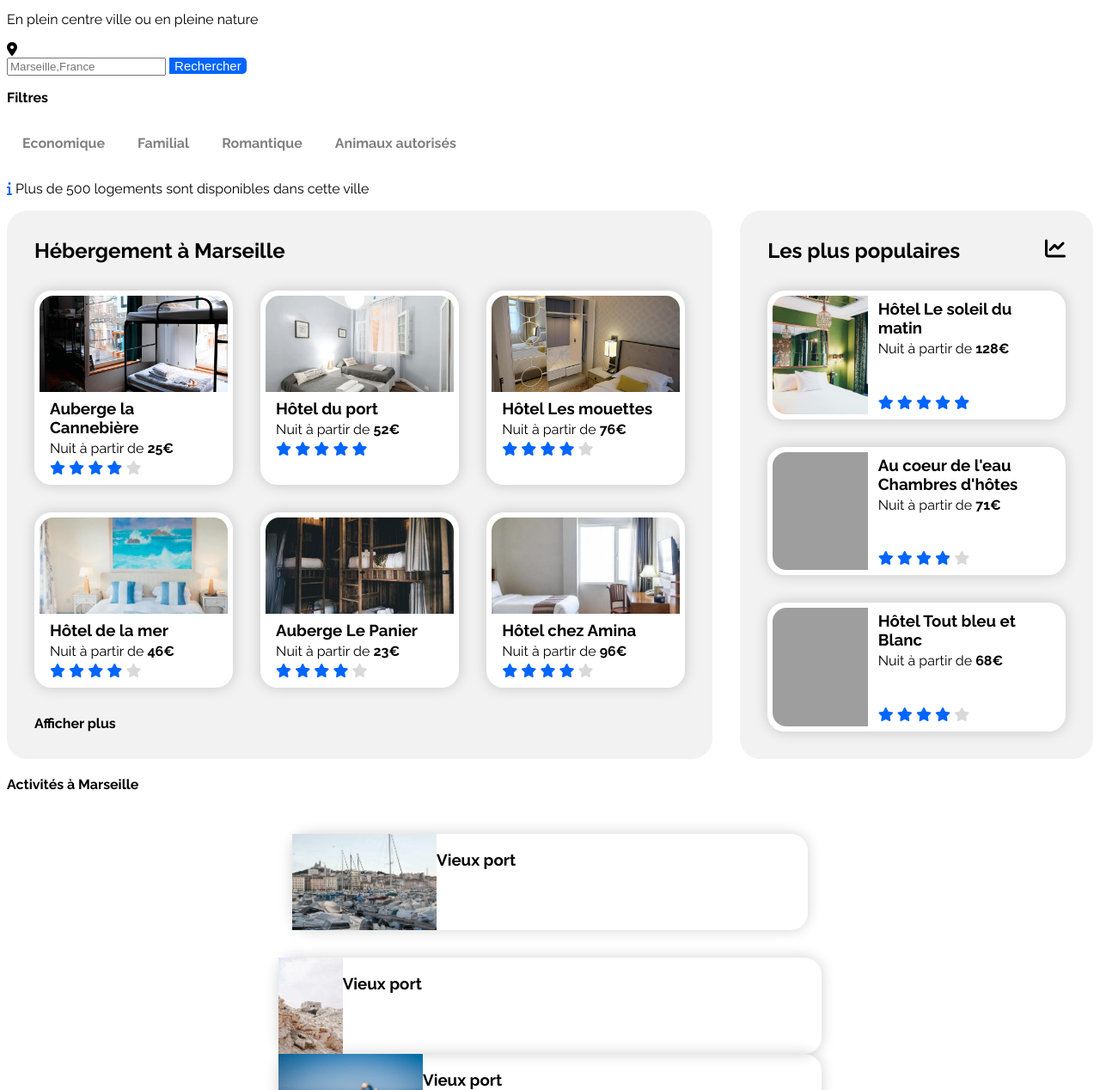
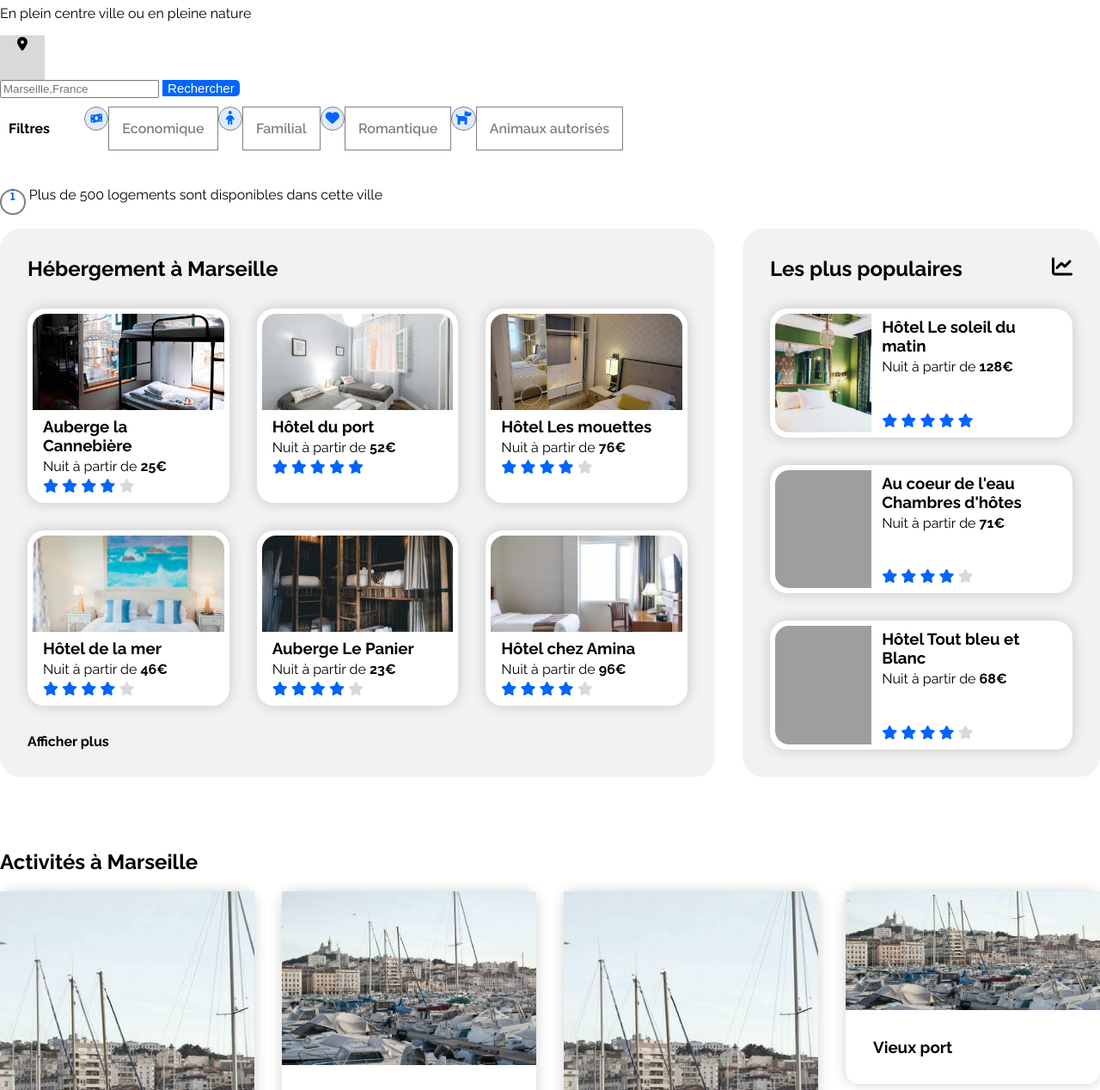
Before and after one commit to lilprim/P2_Poisson_Primael, a plain HTML site: page index.html in a window 1280 px wide. Shown: the part 109-1377 px from the top of the page at 86% size. Drawn offline with Linux system fonts and the light colour scheme; grey boxes are pictures that could not be loaded.

Commit message:
maj filtre localisation

```diff
--- a/index.html
+++ b/index.html
@@ -17,9 +17,9 @@
 
         <nav class="navigation">  <!--Menu de navigation-->
             <ul>
-                <li><a href="#">Hébergements</a></li>
-                <li><a href="#">Activité</a></li>
-                <li><a href="#">S'inscrire</a></li>
+                <li class="hbg"><a href="#">Hébergements</a></li>
+                <li class="act"><a href="#">Activité</a></li>
+                <li class="ins"><a class="bleu1" href="#">S'inscrire</a></li>
             </ul>
         </nav>
 
@@ -30,17 +30,17 @@
         <p>En plein centre ville ou en pleine nature</p>
 
         <!--Localisation-->
-
+        <div class="search">
         <form action="https://www.google.com/maps/@46.2192649,2.0517,6z">
 
-            <span class="loc"><i  class="fas fa-map-marker-alt black"></i></span>
-
-            <div>
+            <span class="loc"><i class="fas fa-map-marker-alt  black"></i></span>
                 <input type="text" id="adresse" placeholder="Marseille,France"> <!--barre de recherche-->
 
                <button type="button" class="button" >
                    <span>Rechercher</span>
-               </button>  <!-- Bouton rechercher-->
+               </button>
+
+            <!-- Bouton rechercher-->
 
             </div>
 
@@ -50,16 +50,25 @@
 
 
                             <!--Barre de filtres-->
+
+
+            <div class="filtres">
+
                      <p> <strong>Filtres</strong></p>
 
-            <div>
+                <ul>
 
-                <ul class="filtres" >
+                    <div class="money"><i class="fas fa-money-bill-wave fa-xs bleu"></i></div>
+                        <div class="filtre1"><li><strong><a href="#">Economique</strong></a></li></div>
 
-                    <li><strong><a href="#">Economique</strong></a></li>
-                    <li><strong><a href="#">Familial</strong></a></li>
-                    <li><strong><a href="#">Romantique</strong></a></li>
-                    <li><strong><a href="#">Animaux autorisés</strong></a></li>
+                    <div class="child"><i class="fas fa-child bleu"></i></div>
+                        <div class="filtre1"><li><strong><a href="#">Familial</strong></a></li></div>
+
+                    <div class="heart"><i class="fas fa-heart bleu"></i></div>
+                        <div class="filtre1"><li><strong><a href="#">Romantique</strong></a></li></div>
+
+                    <div class="dog"><i class="fas fa-dog bleu"></i></div>
+                        <div class="filtre1"><li><strong><a href="#">Animaux autorisés</strong></a></li></div>
 
                 </ul>
 
@@ -67,7 +76,7 @@
 
                                                 <!--Icone information-->
 
-                <p><i style="info" class="fas fa-info bleu"></i>
+                <p><i  class="fas fa-info fa-sm infos bleu"></i>
             Plus de 500 logements sont disponibles dans cette ville</p>
         </section>
 
@@ -240,65 +249,63 @@
 
 
 
-                <p><strong>Activités à Marseille</strong></p>
-              <div class="activite-container">
+
+
                 <section class="activite">
 
-                    <div class="activite-vignette">
-                                    <img src="images/activites/4_small/reno-laithienne-QUgJhdY5Fyk-unsplash.jpg"
+            <h2>Activités à Marseille</h2>
+
+                    <div class="activite-vignette type1">
+
+                        <div class="activite-container-image"><img src="images/activites/4_small/reno-laithienne-QUgJhdY5Fyk-unsplash.jpg"
                          alt="photo_activite">
+                        </div>
                         <h3>Vieux port</h3>
                     </div>
 
-                    <div class="activite-whitespace"></div>
+                    <div class="activite-vignette type2">
+
+                        <div class="activite-container-image"><img src="images/activites/4_small/reno-laithienne-QUgJhdY5Fyk-unsplash.jpg"
+                         alt="photo_activite">
                         </div>
-
-                    <div class="activite-vignette">
-                            <img src="images/activites/4_small/paul-hermann-QFTrLdQIRhI-unsplash.jpg"
-                        alt="photo_activite">
                         <h3>Vieux port</h3>
                     </div>
 
-                    <div class="activite-whitespace"></div>
+                     <div class="activite-vignette type3">
+
+                        <div class="activite-container-image"><img src="images/activites/4_small/reno-laithienne-QUgJhdY5Fyk-unsplash.jpg"
+                        alt="photo_activite">
                         </div>
-
-                    <div class="activite-vignette">
-                            <img src="images/activites/4_small/kevin-hikari-rV_Qd1l-VXg-unsplash.jpg"
-                            alt="photo_activite">
                         <h3>Vieux port</h3>
                     </div>
 
-                    <div class="activite-whitespace"></div>
+                    <div class="activite-vignette type4">
+
+                        <div class="activite-container-image"><img src="images/activites/4_small/reno-laithienne-QUgJhdY5Fyk-unsplash.jpg"
+                        alt="photo_activite">
                         </div>
-
-                    <div class="activite-vignette">
-                            <img src="images/activites/4_small/kilyan-sockalingum-NR8-cBCN3aI-unsplash.jpg"
-                                alt="photo_activite">
                         <h3>Vieux port</h3>
                     </div>
 
-                        <div class="activite-whitespace"></div>
+                    <div class="activite-vignette type5">
+
+                        <div class="activite-container-image"><img src="images/activites/4_small/reno-laithienne-QUgJhdY5Fyk-unsplash.jpg"
+                        alt="photo_activite">
                         </div>
-
-                    <div class="activite-vignette">
-                            <img src="images/activites/4_small/florian-wehde-xW9e8gdotxI-unsplash.jpg"
-                                alt="photo_activite">
                         <h3>Vieux port</h3>
                     </div>
 
-                        <div class="activite-whitespace"></div>
+                    <div class="activite-vignette type6">
+
+                        <div class="activite-container-image"><img src="images/activites/4_small/reno-laithienne-QUgJhdY5Fyk-unsplash.jpg"
+                        alt="photo_activite">
                         </div>
-
-                    <div class="activite-vignette">
-                            <img src="images/activites/4_small/lena-paulin-wH2-EJoDcV0-unsplash.jpg"
-                                alt="photo_activite">
                         <h3>Vieux port</h3>
                     </div>
 
-                    <div class="activite-whitespace"></div>
                     </div>
 
-                </div>
+
         </section>
 
     <footer>
--- a/style.css
+++ b/style.css
@@ -4,6 +4,7 @@
 body
 {
     font-family: "Raleway", "Sans-serif";
+    margin: 0;
 }
 
 section
@@ -40,21 +41,40 @@ ul         /* Config barre de navigation */
     flex-direction: row;
     align-self: flex-end;
     list-style-type: none;
+    margin-top: 0;
 }
 
+.hbg{
+
+border-top: 3px solid #0065FC;
+box-sizing: border-box;
+
+}
 li a
 {
     display: flex;
     color: grey;
     text-decoration: none;
-    padding: 8px 30px 8px 8px;
+    padding: 15px;
+    font-weight: 600;
 }
+ .bleu1{
+
+    color: blue !important;
+    font-weight: 700;
+
+ }
+
 
 li a:hover
 {
     color:  #0065FC;
 }
 
+.act, .ins{
+
+    border-top: 3px solid transparent;
+}
 
 
 
@@ -70,14 +90,109 @@ li a:hover
     border-bottom-right-radius: 5px;
 }
 
+.loc{
+
+    background-color: #d9d9d9;
+    border: 1px solid transparent;
+    display: block;
+    width: 50px;
+    height: 50px;
+    text-align: center;
+
+
+}
+
+.search
+{
+    display: flex;
+
+}
+
 /* Config Filtres */
 
 .filtres
 {
     display: flex;
     flex-direction: row;
+    align-content: space-between;
     color: black;
     padding: 10px 30px 10px 10px;
+
+}
+
+
+
+.filtre1{
+
+    border: 1px solid grey ;
+
+}
+
+.money
+{
+
+    height: 20px;
+    width: 20px;
+    border: 1px solid grey;
+    position: relative;
+    border-radius: 50%;
+    text-align: center;
+    padding: 0.2em 0.2em;
+    background-color: #DEEBFF;
+}
+
+.child{
+
+    height: 20px;
+    width: 20px;
+    border: 1px solid grey;
+    position: relative;
+    border-radius: 50%;
+    text-align: center;
+    padding: 0.2em 0.2em;
+    background-color: #DEEBFF;
+}
+
+.heart
+{
+
+    height: 20px;
+    width: 20px;
+    border: 1px solid grey;
+    position: relative;
+    border-radius: 50%;
+    text-align: center;
+    padding: 0.2em 0.2em;
+    background-color: #DEEBFF;
+}
+
+.dog
+{
+
+    height: 20px;
+    width: 20px;
+    border: 1px solid grey;
+    position: relative;
+    border-radius: 50%;
+    text-align: center;
+    padding: 0.2em 0.2em;
+    background-color: #DEEBFF;
+}
+
+
+/* Icone information */
+
+.infos
+{
+
+height: 20px;
+width: 20px;
+border: 2px solid grey;
+position: relative;
+border-radius: 50%;
+text-align: center;
+padding: 0.2em 0.2em;
+
 }
 
 
@@ -231,58 +346,96 @@ a{
 /* Bloc activités */
 
 .activite{
-    display: flex;
-    align-items: stretch;
-    align-content: space-between;
-    padding: 2rem;
-    margin: 0;
-}
 
-.activite-container{
-
-    display: flex;
-    flex-direction: column;
-
+    display: grid;
+    grid-template-columns: repeat(4, 1fr);
+    grid-template-rows: auto 14rem 2rem 2rem 2rem 14rem;
+    column-gap: 2rem;
+    margin: 4rem auto;
+    max-width: 1440px;
 
 }
 
-.activite p{
+.activite h2{
 
-    padding: 2rem;
+    grid-column: 1/-1;
 }
 
 .activite-vignette{
 
     display: flex;
-    align-items: stretch;
-    border-radius: 1.25rem;
-    width: 50px;
-    margin: auto;
-    box-shadow: 0 0 16px #0000002e;
-    width: 50%;
+    flex-direction: column;
+    box-shadow: 0 0 16px #0000002e ;
+    border-radius: 16px;
+
+}
+.activite-container-image{
+
+    position: relative;
+    margin: 0;
+    flex: 1;
+}
+.activite-container-image img{
+
+    height: 100%;
+    width: 100%;
+    object-fit: cover;
+    position: absolute;
 }
 
-.activite-vignette img{
+.activite-vignette h3{
 
-    width: auto;
-    height: 7rem;
+    margin: 2rem 2rem;
+
 }
+
+.type1{
+
+    grid-row: 2/7;
+    grid-column: 1/2;
+}
+
+.type2{
+
+    grid-row: 2/5;
+    grid-column: 2/3;
+}
+
+.type3{
+
+    grid-row: 2/7;
+    grid-column: 3/4;
+}
+
+.type4{
+
+    grid-row: 2/3;
+    grid-column: 4/5;
+}
+
+.type5{
+
+    grid-row: 6/7;
+    grid-column: 2/3;
+}
+
+.type6{
+
+    grid-row: 4/7;
+    grid-column: 4/5;
+
+
 
 
 
 
 /* FOOTER */
+
+
+
+
 footer
 {
-    background-color: #f2f2f2;
-    padding: 2rem;
 
+    background-color: #F2F2F2;
 }
-
-.footer-petit
-{
-    max-width: 1440px;
-    margin:auto;
-    display: flex;
-    justify-content: space-around;
-}
```
Lines whose indentation alone changed are shown as unchanged.
